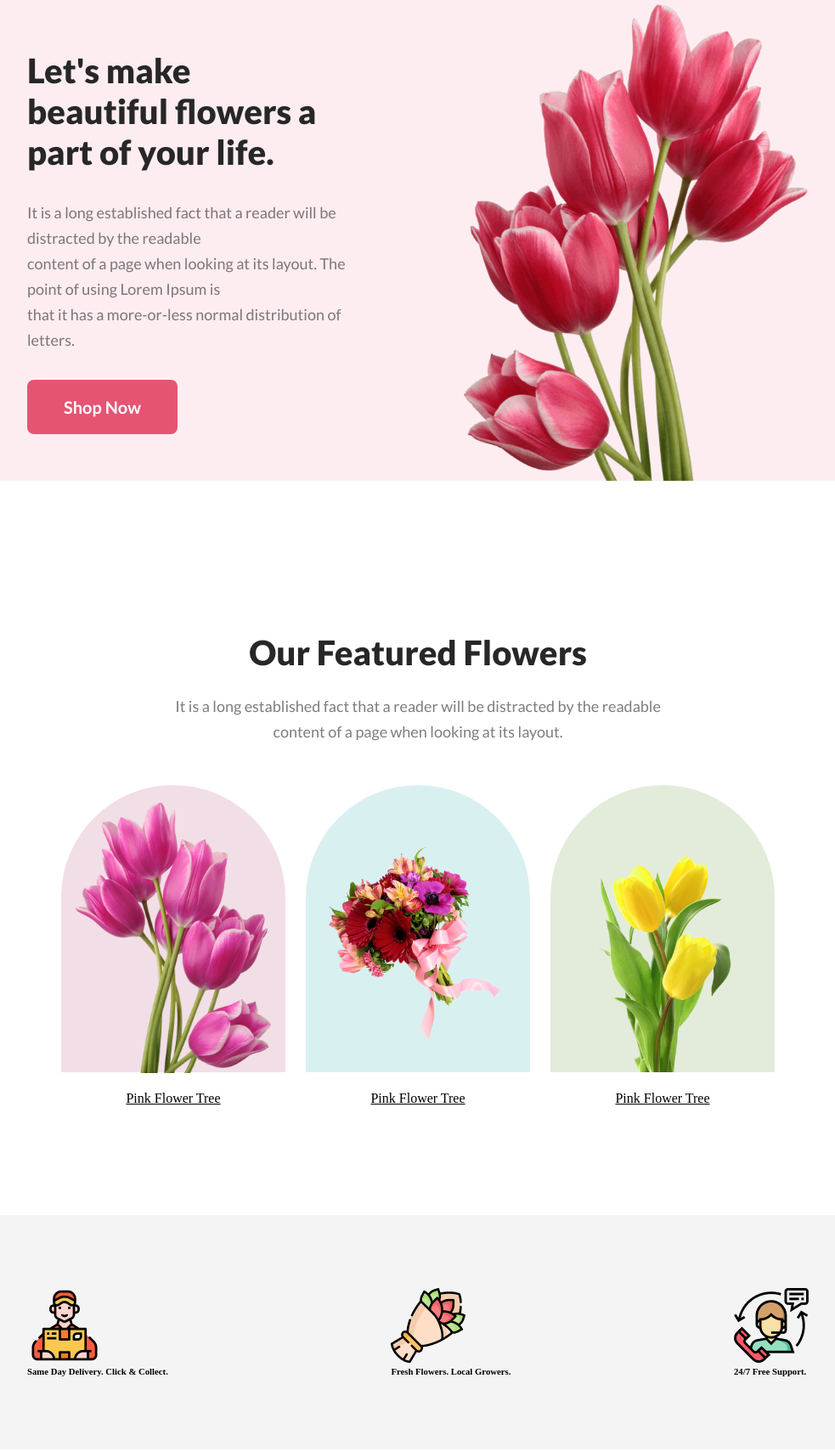
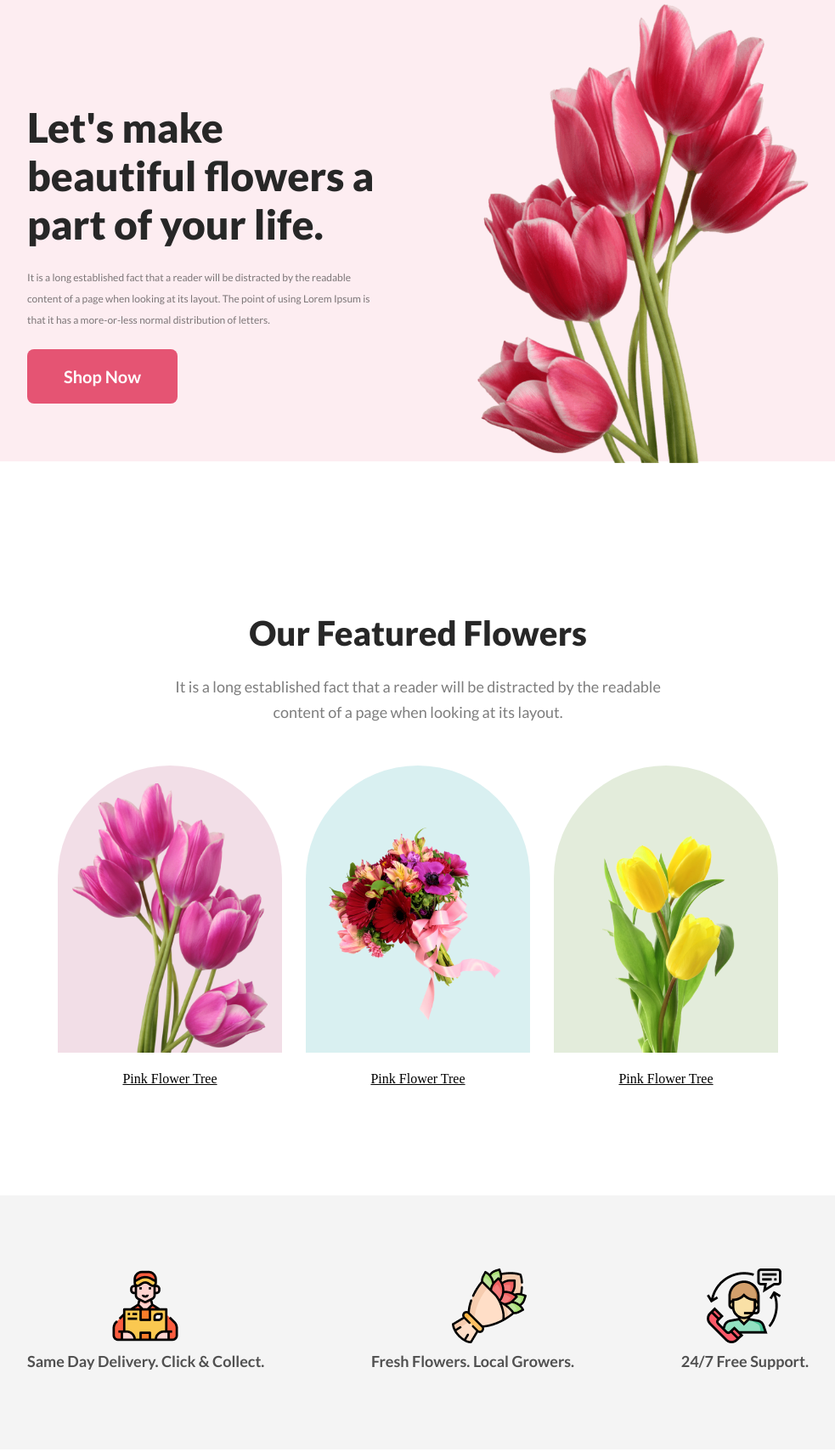
Before and after one commit to crlimon11/flower-shop, a plain HTML site: page index.html in a window 1280 px wide. Shown: the part 47-1756 px from the top of the page at 85% size, without its empty margins (148-1131 px from the left). Drawn offline with Linux system fonts and the light colour scheme; a web font is replaced by a local one.

Commit message:
finished project

```diff
--- a/css/style.css
+++ b/css/style.css
@@ -19,17 +19,19 @@ header .container{
     justify-content: space-between;
     column-gap: 60px;
     padding-top: 50px;
+    padding-bottom: 40px;
 }
+
 header img{
     width: 100%;
     padding-bottom: 0;
     margin-left: 20px;
-    margin-bottom: -4px;
+    margin-bottom: -46px;
 }
 .header_title{
     color: #272727;
     font-family: Lato;
-    font-size: 40px;
+    font-size: 48px;
     font-style: normal;
     font-weight: 800;
     line-height: normal;
@@ -37,11 +39,11 @@ header img{
 .header_description{
     color: rgba(39, 39, 39, 0.60);
     font-family: Lato;
-    font-size: 18px;
+    font-size: 12px;
     font-style: normal;
     font-weight: 400;
-    line-height: 30px;
-    padding: 32px 0;
+    line-height: 25px;
+    padding: 22px 0;
 }
 .btn{
     padding: 20px 43px;
@@ -54,6 +56,14 @@ header img{
     font-style: normal;
     font-weight: 700;
     line-height: normal;
+}
+.header_content{
+    padding-top: 90px;
+    width: 50%;
+
+}
+.header_photo{
+    width: 50%;
 }
 /* hot deal ! sale up Related style */
 #hot_deal{
@@ -69,6 +79,9 @@ header img{
 }
 .hot_deal_right_part img{
     width: 100%;
+}
+.hot_deal_left_part{
+    text-align: center;
 }
 .hot_deal_title{
     color: #272727;
@@ -168,11 +181,14 @@ margin: 16px 0 48px;
     height: 54px;
     border-radius: 5px;
     margin-right: 10px;
-
-
+    border: none;
+    padding-left: 15px;
 }
 .latest_containd{
     padding: 122px 0 122px;
+}
+.sub_btn{
+    padding: 14px 43px;
 }
 /* footer related style */
 footer{
@@ -237,7 +253,7 @@ line-height: 30px;
 .row{
     display: flex;
     justify-content: center;
-    gap: 24px;
+    gap: 28px;
     padding-top: 48px;
 
 }
@@ -288,3 +304,18 @@ background: rgba(71, 125, 17, 0.15);
 .extra_work{
 background: rgba(39, 39, 39, 0.05);
 }
+.delivery_image{
+    margin-left: 95px;
+}
+.delivery_img{
+    margin-left: 30px;
+}
+.delivery_title{
+    color: rgba(39, 39, 39, 0.80);
+text-align: center;
+font-family: Lato;
+font-size: 18px;
+font-style: normal;
+font-weight: 600;
+line-height: 35px;
+}
--- a/index.html
+++ b/index.html
@@ -46,28 +46,25 @@
                         <div class="f"><a href="">Pink Flower Tree</a></div>
                     </div>
                 </div>
-
             </div>
         </section>
         <section class="extra_work">
             <div class="container">
                 <div class="extra">
                     <div class="delivery">
-                        <img src="./images/Group 57.png" alt="">
-                        <h6>Same Day Delivery. Click & Collect.</h6>
+                        <img class="delivery_image" src="./images/Group 57.png" alt="">
+                        <h6 class="delivery_title">Same Day Delivery. Click & Collect.</h6>
                     </div>
                      <div class="delivery">
-                        <img src="./images/Group 58.png" alt="">
-                        <h6>Fresh Flowers. Local Growers.</h6>
+                        <img class="delivery_image" src="./images/Group 58.png" alt="">
+                        <h6 class="delivery_title">Fresh Flowers. Local Growers.</h6>
                     </div>
                      <div class="delivery">
-                        <img src="./images/Group 59.png" alt="">
-                        <h6>24/7 Free Support.</h6>
+                        <img class="delivery_img" src="./images/Group 59.png" alt="">
+                        <h6 class="delivery_title">24/7 Free Support.</h6>
                     </div>
                 </div>
             </div>
-
-
         </section>
         <div id="hot_deal">
             <div class="container">
@@ -112,8 +109,11 @@
                     </p>
 
                 <div class="latest_form">
-                    <input class="email"  type="email" name="email" placeholder="Enter your email here....">
-                    <button class="btn sub_btn">Subscribe</button>
+                    <from>
+                        <input class="email"  type="email" name="email" placeholder="Enter your email here....">
+                    <input class="btn sub_btn" type="submit" value="Subscribe">
+                    </from>
+
                 </div>
             </div>
             </div>
```
